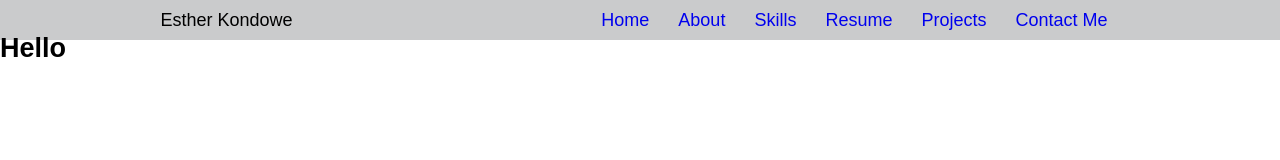
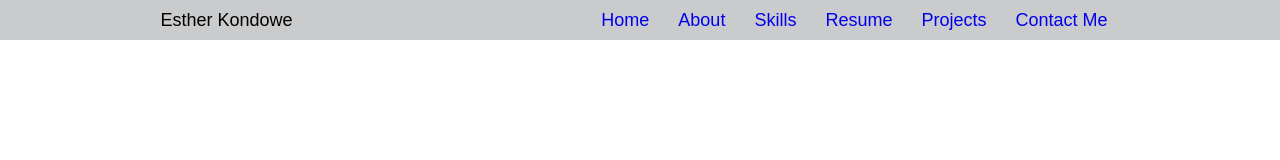
Before and after one commit to Estherkondowe/CodeAlpha_Portifolio, a plain HTML site: page index.html in a window 1280 px wide. Drawn offline with Linux system fonts and the light colour scheme.

Commit message:
started working on the portifolio body

```diff
--- a/index.html
+++ b/index.html
@@ -22,11 +22,6 @@
         </nav>
     </header>
     <main>
-        <section>
-            <h1>Hello </h1>
-
-        </section>
-
 
 
 
```
